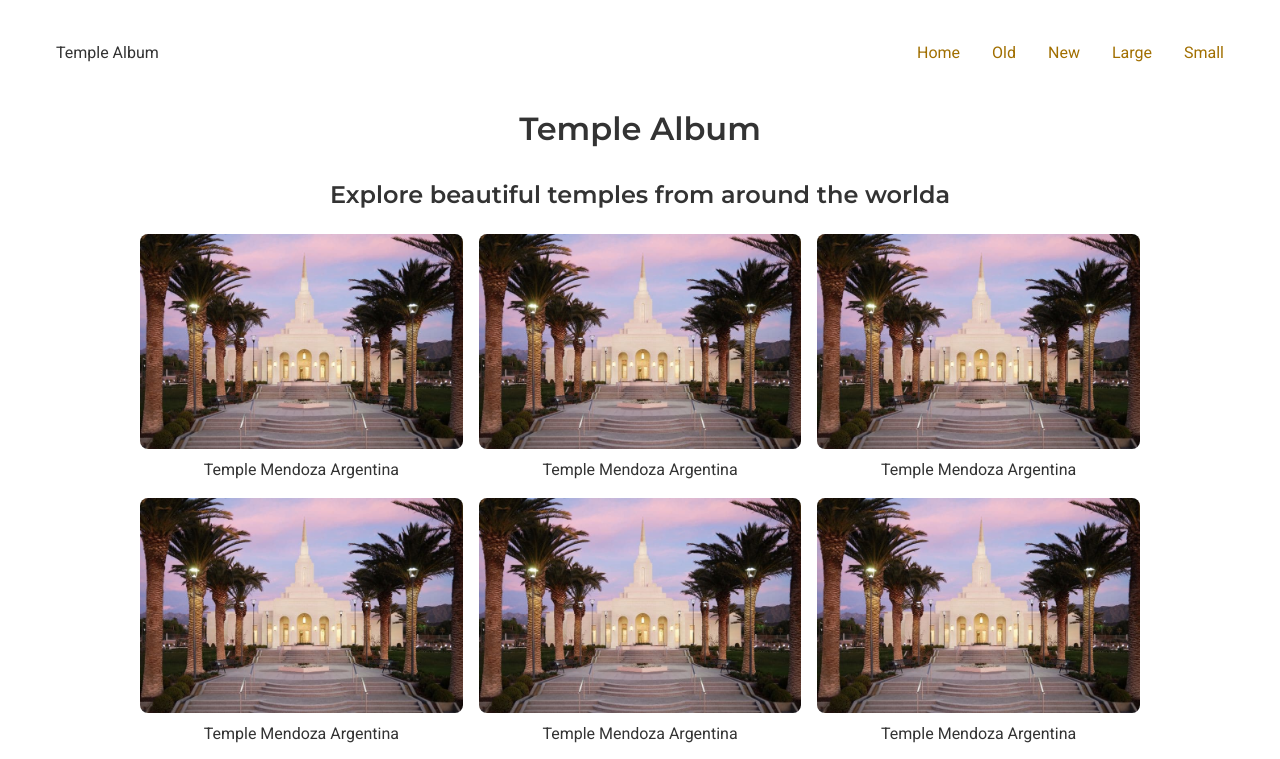
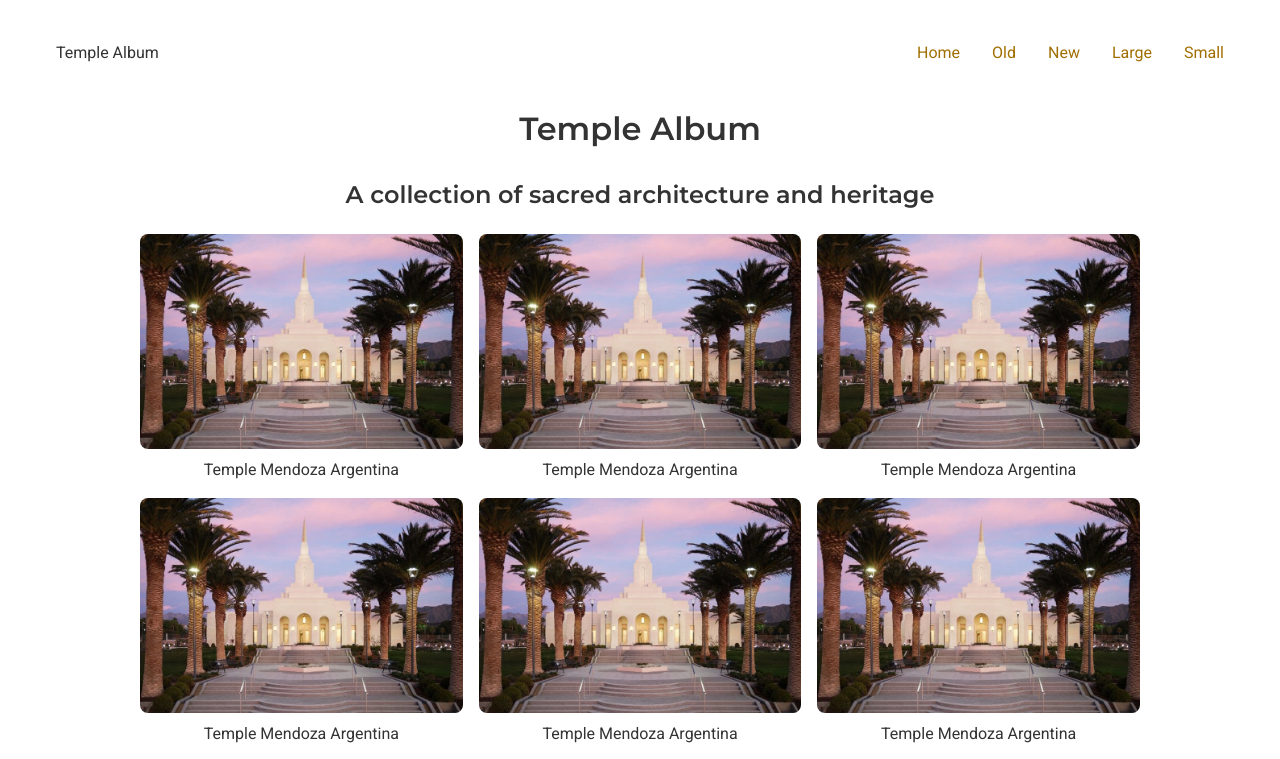
Before and after one commit to Yago030/wdd131, a plain HTML site: page temples.html in a window 1280 px wide. Shown: the top 759 px of the page. Drawn offline with Linux system fonts and the light colour scheme.

Commit message:
added new tittle

```diff
--- a/temples.html
+++ b/temples.html
@@ -54,7 +54,7 @@
 
       <main>
         <h1 class="title-home">Temple Album</h1>
-        <h2 class="title-home">Explore beautiful temples from around the worlda</h2>
+        <h2 class="title-home">A collection of sacred architecture and heritage</h2>
         <section>
           <div class="container-img">
             <figure>
```
